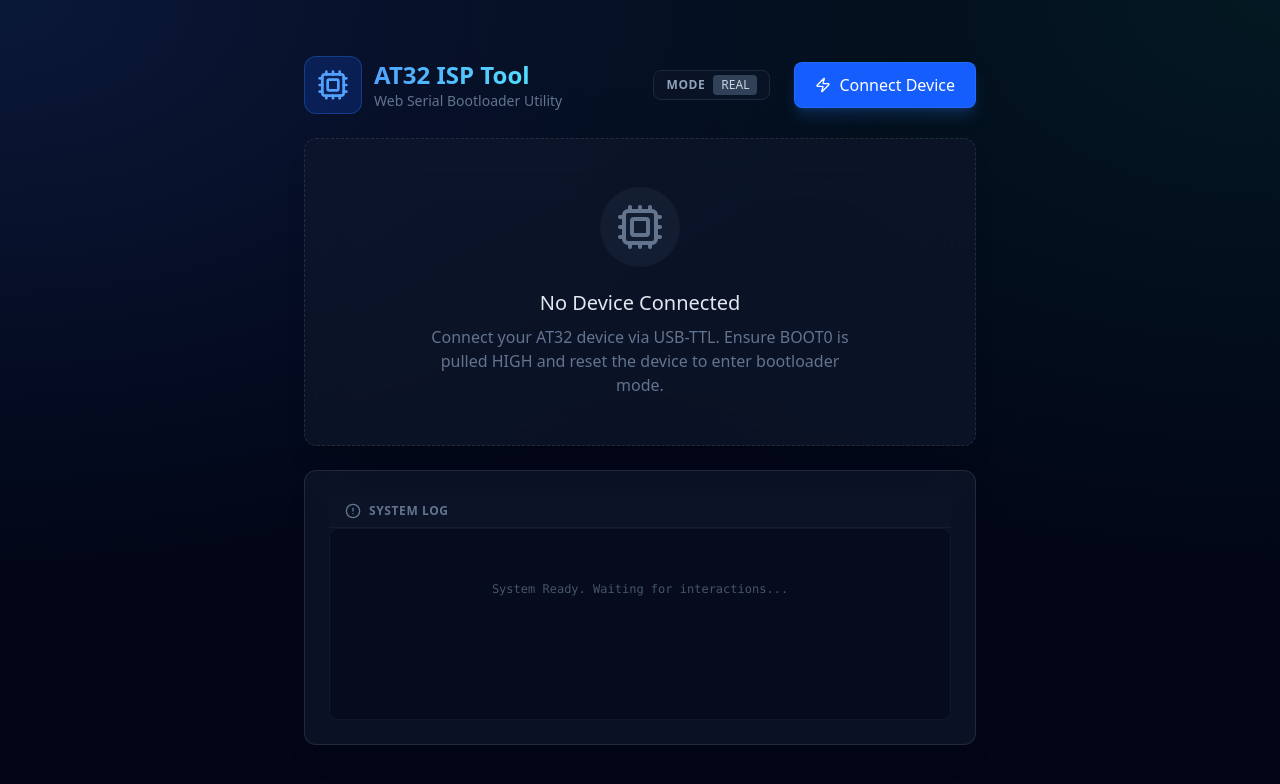
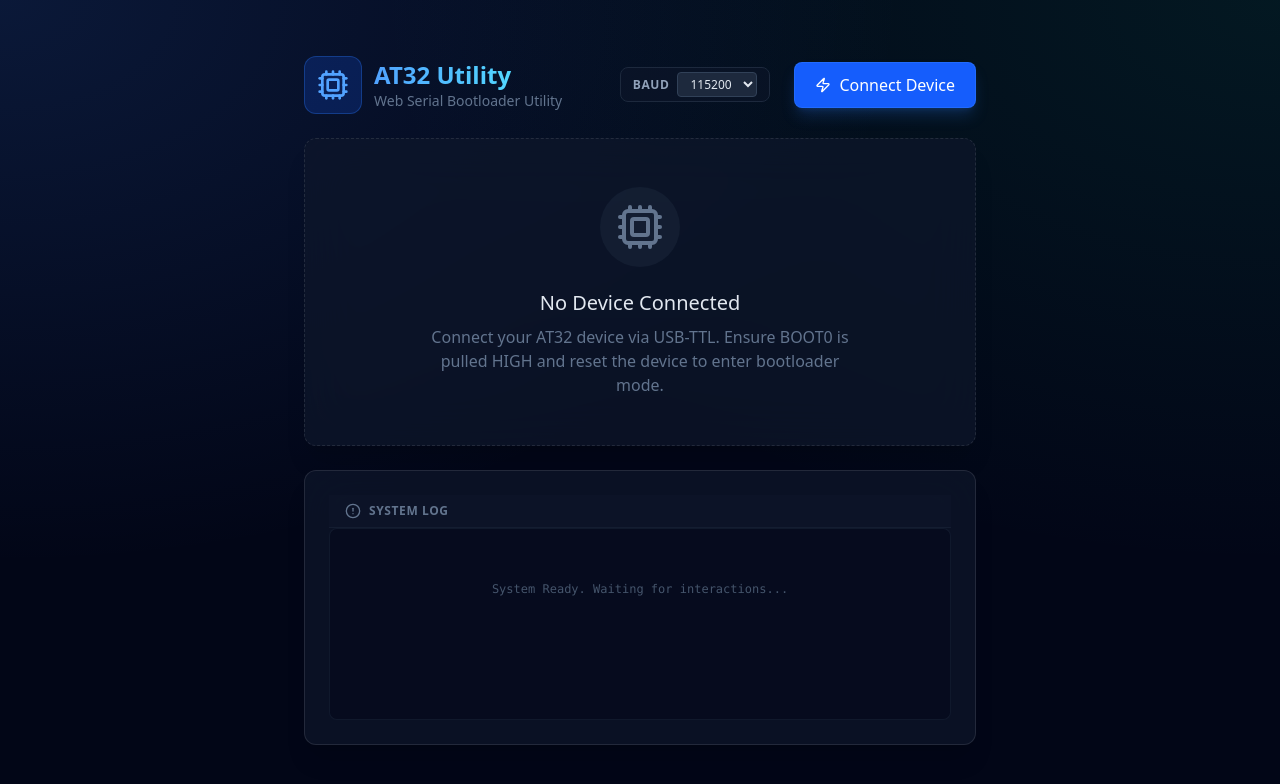
Before and after one commit to HumpbackLab/AT32-WebISP, a React (Vite) app: page / in a window 1280 px wide. Shown: the top 784 px of the page. Built offline with nearby package versions, Linux system fonts and the light colour scheme.

Commit message:
更新标题和校验功能

```diff
--- a/index.html
+++ b/index.html
@@ -4,7 +4,7 @@
     <meta charset="UTF-8" />
     <link rel="icon" type="image/svg+xml" href="/vite.svg" />
     <meta name="viewport" content="width=device-width, initial-scale=1.0" />
-    <title>at32-isp-webui</title>
+    <title>AT32 Utility</title>
   </head>
   <body>
     <div id="root"></div>
--- a/src/App.tsx
+++ b/src/App.tsx
@@ -1,11 +1,11 @@
 import { useState, useRef } from 'react'
-import { WebSerialInterface, MockSerialInterface } from './drivers/SerialInterface'
+import { WebSerialInterface } from './drivers/SerialInterface'
 import type { ISerialInterface } from './drivers/SerialInterface'
 import { AT32Protocol } from './drivers/AT32Protocol'
 import { Card, Button, ProgressBar } from './components/Common'
 import { LogViewer } from './components/LogViewer'
 import { FileParsers, type FirmwareSegment } from './utils/FileParsers'
-import { Cpu, Zap, RotateCcw, FileCode, Play, AlertCircle } from 'lucide-react'
+import { Cpu, Zap, RotateCcw, FileCode, Play, AlertCircle, CheckCircle } from 'lucide-react'
 
 // --- Types ---
 type AppStatus = 'disconnected' | 'connecting' | 'connected' | 'working' | 'error';
@@ -22,7 +22,7 @@
   const [progress, setProgress] = useState(0);
   const [progressLabel, setProgressLabel] = useState('');
   const [logs, setLogs] = useState<LogEntry[]>([]);
-  const [useMock, setUseMock] = useState(false);
+  const [baudRate, setBaudRate] = useState(115200);
 
   // --- Refs ---
   const serialRef = useRef<ISerialInterface | null>(null);
@@ -39,10 +39,10 @@
   const connect = async () => {
     try {
       setStatus('connecting');
-      addLog(useMock ? 'Connecting to Mock Device...' : 'Requesting Serial Port...', 'info');
+      addLog('Requesting Serial Port...', 'info');
 
-      const serial = useMock ? new MockSerialInterface() : new WebSerialInterface();
-      await serial.connect({ baudRate: 115200, parity: 'even', dataBits: 8, stopBits: 1 });
+      const serial = new WebSerialInterface();
+      await serial.connect({ baudRate, parity: 'even', dataBits: 8, stopBits: 1 });
       serialRef.current = serial;
 
       const protocol = new AT32Protocol(serial);
@@ -63,6 +63,9 @@
       console.error(err);
       setStatus('error');
       addLog(`Connection Failed: ${err.message}`, 'error');
+      if (typeof err?.message === 'string' && err.message.includes('Timeout reading')) {
+        addLog('Please reset the MCU, switch to Bootloader mode again, and reconnect.', 'warning');
+      }
       if (serialRef.current) {
         await serialRef.current.disconnect();
         serialRef.current = null;
@@ -151,6 +154,7 @@
     try {
       setStatus('working');
       setProgress(0);
+      setProgressLabel('Writing to Flash...');
 
       // Calculate total bytes for progress
       const totalBytes = fileInfo.segments.reduce((acc, seg) => acc + seg.data.length, 0);
@@ -188,6 +192,55 @@
     }
   };
 
+  const verify = async () => {
+    if (!protocolRef.current || !fileInfo) return;
+    try {
+      setStatus('working');
+      setProgress(0);
+      setProgressLabel('Verifying Flash...');
+
+      const totalBytes = fileInfo.segments.reduce((acc, seg) => acc + seg.data.length, 0);
+      let verifiedBytes = 0;
+
+      addLog(`Verifying ${totalBytes} bytes in ${fileInfo.segments.length} segments...`, 'info');
+
+      const chunkSize = 256;
+
+      for (const segment of fileInfo.segments) {
+        const totalChunks = Math.ceil(segment.data.length / chunkSize);
+
+        for (let i = 0; i < totalChunks; i++) {
+          const start = i * chunkSize;
+          const end = Math.min(start + chunkSize, segment.data.length);
+          const len = end - start;
+          const addr = segment.address + start;
+
+          const readBack = await protocolRef.current.readMemory(addr, len);
+          for (let j = 0; j < len; j++) {
+            const expected = segment.data[start + j];
+            const actual = readBack[j];
+            if (expected !== actual) {
+              const failAddr = addr + j;
+              throw new Error(`Verify mismatch at 0x${failAddr.toString(16).toUpperCase()}: expected 0x${expected.toString(16).padStart(2, '0').toUpperCase()}, got 0x${actual.toString(16).padStart(2, '0').toUpperCase()}`);
+            }
+          }
+
+          verifiedBytes += len;
+          const percent = Math.round((verifiedBytes / totalBytes) * 100);
+
+          setProgress(percent);
+          setProgressLabel(`Verifying 0x${addr.toString(16).toUpperCase()}...`);
+        }
+      }
+
+      addLog('Verify Complete.', 'success');
+    } catch (err: any) {
+      addLog(`Verify Failed: ${err.message}`, 'error');
+      setStatus('error');
+    } finally {
+      setStatus('connected');
+    }
+  };
   return (
     <div className="min-h-screen flex items-center justify-center p-4">
       <div className="w-full max-w-2xl space-y-6">
@@ -200,7 +253,7 @@
             </div>
             <div>
               <h1 className="text-2xl font-bold bg-gradient-to-r from-blue-400 to-cyan-300 bg-clip-text text-transparent">
-                AT32 ISP Tool
+                AT32 Utility
               </h1>
               <p className="text-slate-500 text-sm">Web Serial Bootloader Utility</p>
             </div>
@@ -208,15 +261,29 @@
 
           <div className="flex items-center gap-2">
             <div className="flex items-center gap-2 mr-4 px-3 py-1 bg-slate-900/50 rounded-lg border border-slate-800">
-              <span className="text-slate-400 text-xs uppercase tracking-wider font-bold">Mode</span>
-              <button
-                onClick={() => setUseMock(!useMock)}
-                className={`text-xs px-2 py-0.5 rounded cursor-pointer transition-colors ${useMock ? 'bg-amber-500/20 text-amber-300' : 'bg-slate-700 text-slate-300'}`}
+              <span className="text-slate-400 text-xs uppercase tracking-wider font-bold">Baud</span>
+              <select
+                value={baudRate}
+                onChange={(e) => setBaudRate(Number(e.target.value))}
+                disabled={status === 'connecting' || status === 'working'}
+                className="text-xs px-2 py-0.5 rounded bg-slate-800 text-slate-200 border border-slate-700 focus:outline-none focus:ring-2 focus:ring-blue-500/40 disabled:opacity-60"
               >
-                {useMock ? 'MOCK' : 'REAL'}
-              </button>
+                <option value={1200}>1200</option>
+                <option value={2400}>2400</option>
+                <option value={4800}>4800</option>
+                <option value={9600}>9600</option>
+                <option value={14400}>14400</option>
+                <option value={19200}>19200</option>
+                <option value={28800}>28800</option>
+                <option value={38400}>38400</option>
+                <option value={57600}>57600</option>
+                <option value={76800}>76800</option>
+                <option value={115200}>115200</option>
+                <option value={128000}>128000</option>
+                <option value={230400}>230400</option>
+                <option value={256000}>256000</option>
+              </select>
             </div>
-
             {status === 'disconnected' || status === 'error' || status === 'connecting' ? (
               <Button
                 onClick={connect}
@@ -304,7 +371,7 @@
               <div className="h-px bg-slate-800/50" />
 
               {/* Actions */}
-              <div className="grid grid-cols-2 gap-4">
+              <div className="grid grid-cols-1 sm:grid-cols-3 gap-4">
                 <Button
                   onClick={erase}
                   variant="danger"
@@ -320,6 +387,14 @@
                   icon={<Play className="w-4 h-4" />}
                 >
                   Write to Flash
+                </Button>
+                <Button
+                  onClick={verify}
+                  variant="secondary"
+                  disabled={!fileInfo || status === 'working'}
+                  icon={<CheckCircle className="w-4 h-4" />}
+                >
+                  Verify Flash
                 </Button>
               </div>
 
--- a/src/drivers/AT32Protocol.ts
+++ b/src/drivers/AT32Protocol.ts
@@ -8,6 +8,7 @@
     GO: 0x21,
     WRITE_MEMORY: 0x31,
     ERASE: 0x44, // Extended Erase
+    FIRMWARE_CRC: 0xAC,
 };
 
 export const ACK = 0x79;
@@ -116,6 +117,7 @@
     }
 
     async readMemory(address: number, length: number): Promise<Uint8Array> {
+        if (length <= 0 || length > 256) throw new Error('Invalid read length');
         await this.sendCommand(CMD.READ_MEMORY);
 
         // Send Address
@@ -123,7 +125,8 @@
 
         // Send Length (N = len - 1)
         const n = length - 1;
-        await this.serial.write(new Uint8Array([n, n ^ 0xFF]));
+        const checksum = 0xFF ^ n;
+        await this.serial.write(new Uint8Array([n, checksum]));
 
         const ack = await this.serial.read(1);
         if (ack[0] !== ACK) throw new Error('ReadMemory: Length NACK');
@@ -141,13 +144,9 @@
         await this.sendCommand(CMD.WRITE_MEMORY);
         await this.sendAddress(address);
 
-        // Send length (N = len - 1)
+        // Protocol: Host sends N (1 byte), N+1 data bytes, 1 Checksum byte
+        // Checksum = XOR (N, data...)
         const n = data.length - 1;
-        await this.serial.write(new Uint8Array([n])); // Just N, Checksum follows?
-
-        // Protocol:
-        // Host sends N (1 byte), N+1 data bytes, 1 Checksum byte
-        // Checksum = XOR (N, data...)
 
         let checksum = n;
         const frame = new Uint8Array(data.length + 2);
@@ -179,6 +178,34 @@
         if (ack[0] !== ACK) throw new Error('Erase All failed');
     }
 
+    async firmwareCRC(startAddress: number, sectorCount: number): Promise<number> {
+        if (sectorCount <= 0 || sectorCount > 0x10000) {
+            throw new Error('Invalid sector count');
+        }
+
+        await this.sendCommand(CMD.FIRMWARE_CRC);
+        await this.sendAddress(startAddress);
+
+        const n = sectorCount - 1;
+        const msb = (n >> 8) & 0xFF;
+        const lsb = n & 0xFF;
+        const checksum = msb ^ lsb ^ 0xFF;
+
+        await this.serial.write(new Uint8Array([msb, lsb, checksum]));
+
+        const ack = await this.serial.read(1);
+        if (ack[0] !== ACK) throw new Error('Firmware CRC: NACK during sector count');
+
+        const crcBytes = await this.serial.read(4, 10000);
+        const crc =
+            (crcBytes[0] << 24) |
+            (crcBytes[1] << 16) |
+            (crcBytes[2] << 8) |
+            (crcBytes[3]);
+
+        return crc >>> 0;
+    }
+
     private async sendAddress(addr: number): Promise<void> {
         const b3 = (addr >> 24) & 0xFF;
         const b2 = (addr >> 16) & 0xFF;
```
Also changed, not shown: 1 other file (tests, documents, lock files or other folders).
